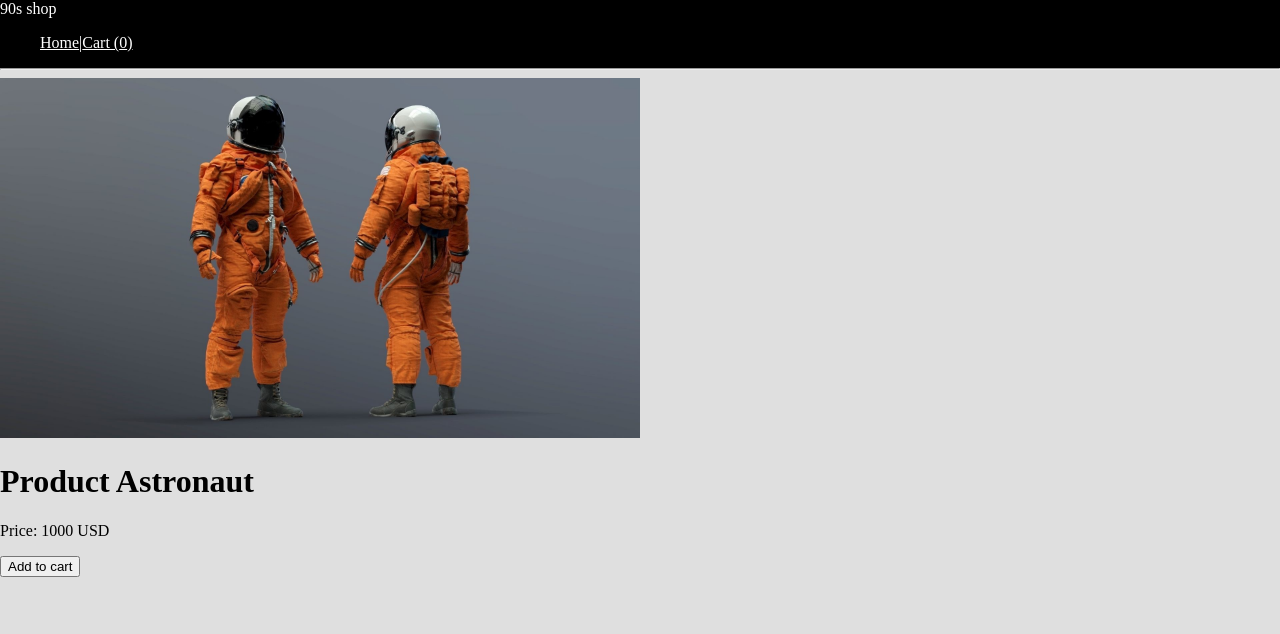
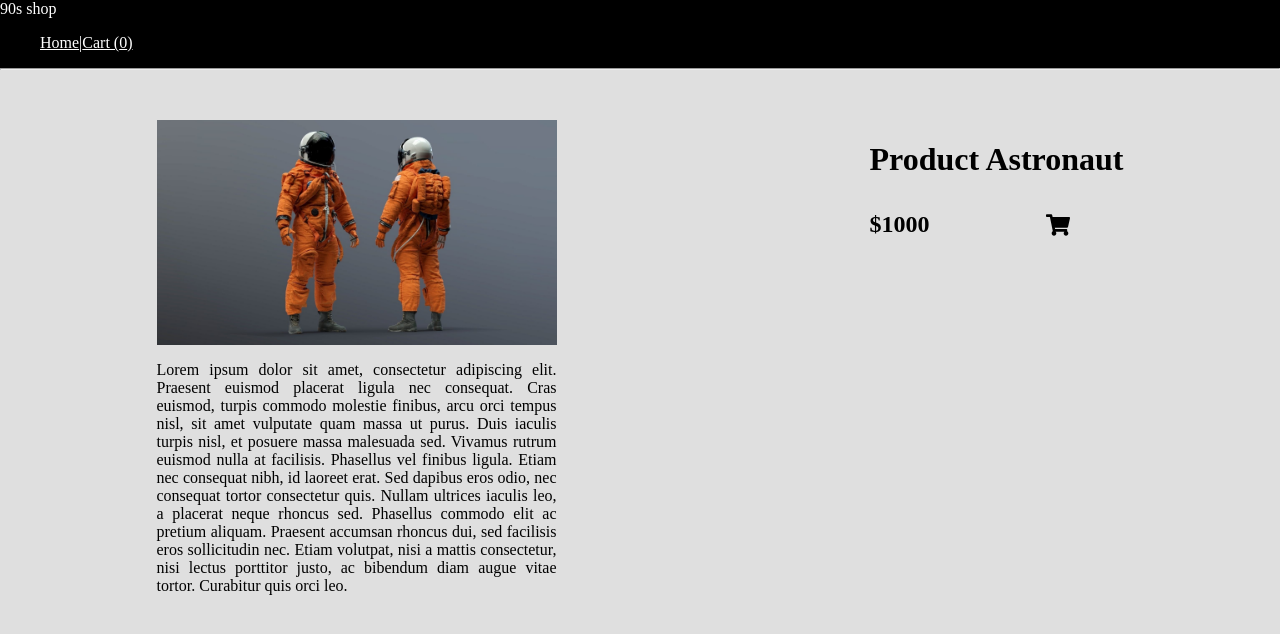
Before and after one commit to samuelkenji/cgt-test-fe-marketplace, a React (Create React App) app: page /products/1 in a window 1280 px wide. Shown: the top 634 px of the page. Built offline with nearby package versions, Linux system fonts and the light colour scheme.

Commit message:
product + productPage styles

```diff
--- a/src/product.js
+++ b/src/product.js
@@ -8,10 +8,10 @@ const Product = ({id, name, price, picture}) => {
             <div className="product-info">
                 <div>
                     <h3>{name}</h3>
-                    <p>Price: {price} USD</p>
+                    <p>${price}</p>
                 </div>
 
-                <a href={"/products/" + id}>Go to product</a>
+                <button><a href={"/products/" + id}>Go to product</a></button>
             </div>
 
         </div>
--- a/src/productPage.js
+++ b/src/productPage.js
@@ -1,6 +1,9 @@
 import React from 'react';
 import {useParams} from 'react-router-dom';
 import catalog from './catalog.json';
+import {FaShoppingCart} from 'react-icons/fa'
+
+import './styles/productPage.css'
 
 const ProductPage = ({addToCart}) => {
 
@@ -9,15 +12,19 @@ const ProductPage = ({addToCart}) => {
     let product = catalog.products.find((product) => product.id === id)
 
     return (
-        <div>
-            <img src={product.picture} width={640} alt="Product"/>
+        <div className='product-page'>
+            <div className="info">
+                <img src={product.picture} width={640} alt="Product"/>
+                <p>Lorem ipsum dolor sit amet, consectetur adipiscing elit. Praesent euismod placerat ligula nec consequat. Cras euismod, turpis commodo molestie finibus, arcu orci tempus nisl, sit amet vulputate quam massa ut purus. Duis iaculis turpis nisl, et posuere massa malesuada sed. Vivamus rutrum euismod nulla at facilisis. Phasellus vel finibus ligula. Etiam nec consequat nibh, id laoreet erat. Sed dapibus eros odio, nec consequat tortor consectetur quis. Nullam ultrices iaculis leo, a placerat neque rhoncus sed. Phasellus commodo elit ac pretium aliquam. Praesent accumsan rhoncus dui, sed facilisis eros sollicitudin nec. Etiam volutpat, nisi a mattis consectetur, nisi lectus porttitor justo, ac bibendum diam augue vitae tortor. Curabitur quis orci leo.</p>
+            </div>
 
-            <h1>Product {product.name}</h1>
-            <p>Price: {product.price} USD</p>
-
-            <button onClick={() => addToCart(product)}>
-                Add to cart
-            </button>
+            <div className="product-price">
+                <h1>Product {product.name}</h1>
+                <div className="product-buy">
+                    <h2>${product.price}</h2>
+                    <FaShoppingCart onClick={() => addToCart(product)} />
+                </div>
+            </div>
 
         </div>
     )
--- /dev/null
+++ b/src/styles/productPage.css
@@ -0,0 +1,39 @@
+.product-page {
+    display: flex;
+    justify-content: space-around;
+    flex-wrap: wrap;
+    margin-top: 50px;
+}
+
+.product-page p {
+    text-align: justify;
+}
+
+.product-page img {
+    width: 400px;
+}
+
+.info {
+    display: flex;
+    flex-direction: column;
+    max-width: 400px;
+}
+
+.product-price {
+    display: flex;
+    flex-direction: column;
+}
+
+.product-buy {
+    display: flex;
+    justify-content: space-between;
+    align-items: center;
+    width: 200px;
+    height: 50px;
+}
+
+.product-price svg {
+    width: 24px;
+    height: 24px;
+    cursor: pointer;
+}
```
